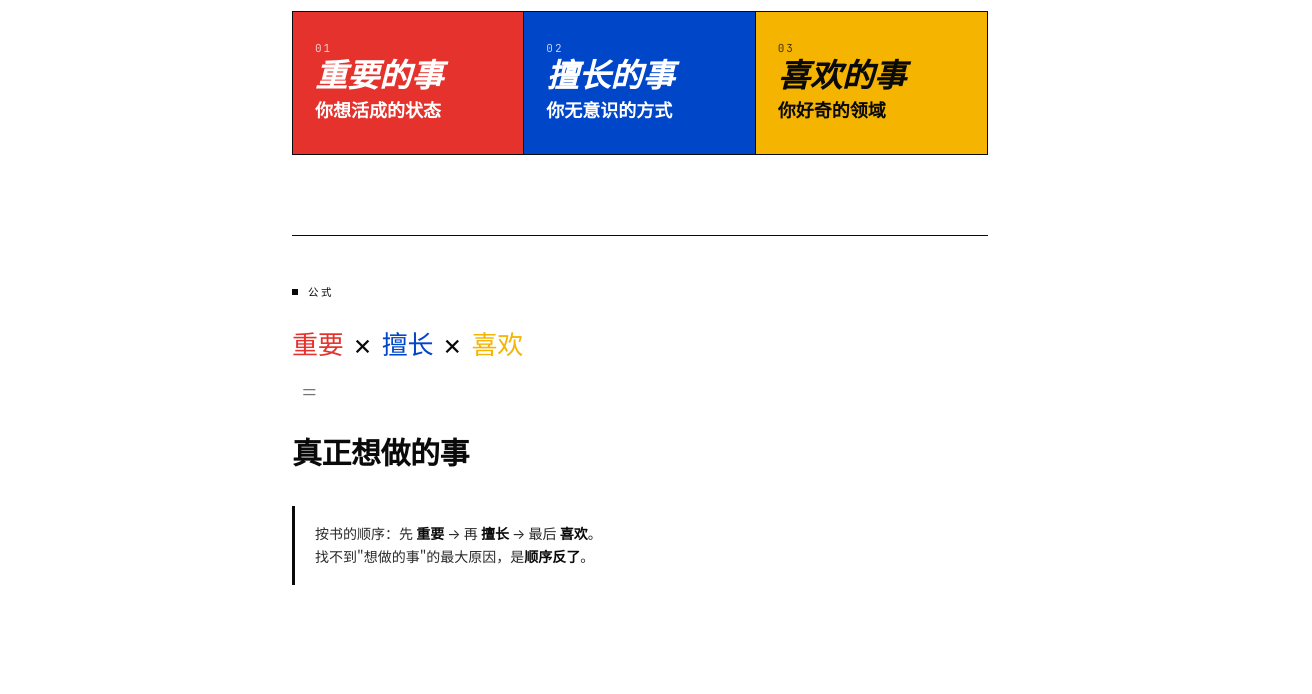
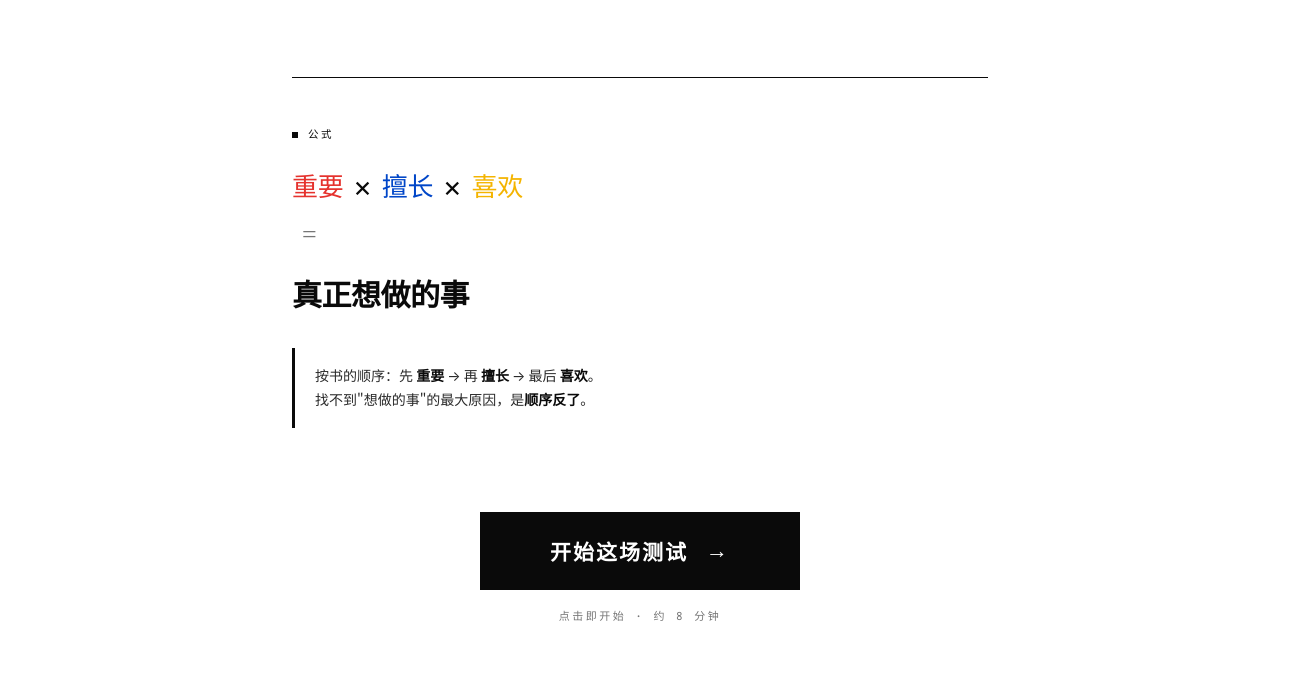
Before and after one commit to wangruru897-cell/Find-Your-Calling, a plain HTML site: page index.html in a window 1280 px wide. Shown: the part 756-1450 px from the top of the page, 1312 px wide, since content can reach past the window. Drawn offline with nearby package versions, Linux system fonts and the light colour scheme.

Commit message:
Add files via upload

```diff
--- a/index.html
+++ b/index.html
@@ -26,7 +26,7 @@
     }
 
     * { box-sizing: border-box; -webkit-tap-highlight-color: transparent; }
-    html, body { margin: 0; padding: 0; }
+    html, body { margin: 0; padding: 0; overflow-x: hidden; }
     body {
       font-family: 'Noto Sans SC', -apple-system, BlinkMacSystemFont, 'PingFang SC', sans-serif;
       background: var(--bg);
@@ -1279,6 +1279,7 @@
       .formula-equation .result { font-size: 24px; }
       .mis-title { font-size: 34px; }
       .mis-title .italic-en { font-size: 19px; }
+      .question-page { margin: 0 -20px; }
       .module-band { padding: 22px 20px; }
       .q-content { padding: 32px 20px 0; }
       .progress-section { padding: 22px 20px 20px; margin: 0 -20px 0; }
@@ -1319,6 +1320,7 @@
       .mis-title .italic-en { font-size: 16px; }
       .mis-num { font-size: 26px; }
       .mis-body .mis-myth { font-size: 16px; }
+      .question-page { margin: 0 -16px; }
       .module-band { padding: 18px 16px; }
       .band-letter { font-size: 24px; }
       .q-content { padding: 24px 16px 0; }
@@ -1946,14 +1948,6 @@
           <p class="lede">15 个问题，3 个支柱，1 句精确结论。<br/>改编自八木仁平《如何找到想做的事》——<br/>把"迷茫"翻译成"下一步该往哪走"。</p>
         </section>
 
-        <div class="hero-cta">
-          <button class="btn-hero" id="startBtn">
-            <span class="btn-hero-label">${hasProgress ? '继续这场测试' : '开始这场测试'}</span>
-            <span class="btn-hero-arrow">→</span>
-          </button>
-          ${hasProgress ? '<div style="margin-top: 14px;"><button class="btn-link" id="resumeBtn">从上次离开处继续</button></div>' : '<div class="hero-cta-meta">点击即开始 · 约 8 分钟</div>'}
-        </div>
-
         <div class="hero-stats hero-stats--compact">
           <div class="hero-stat">
             <div class="hero-stat-num">15</div>
@@ -2018,6 +2012,14 @@
             找不到"想做的事"的最大原因，是<strong>顺序反了</strong>。
           </p>
         </section>
+
+        <div class="hero-cta">
+          <button class="btn-hero" id="startBtn">
+            <span class="btn-hero-label">${hasProgress ? '继续这场测试' : '开始这场测试'}</span>
+            <span class="btn-hero-arrow">→</span>
+          </button>
+          ${hasProgress ? '<div style="margin-top: 14px;"><button class="btn-link" id="resumeBtn">从上次离开处继续</button></div>' : '<div class="hero-cta-meta">点击即开始 · 约 8 分钟</div>'}
+        </div>
 
         <div class="signature">
           <div class="signature-text">Find Your Calling</div>
```
